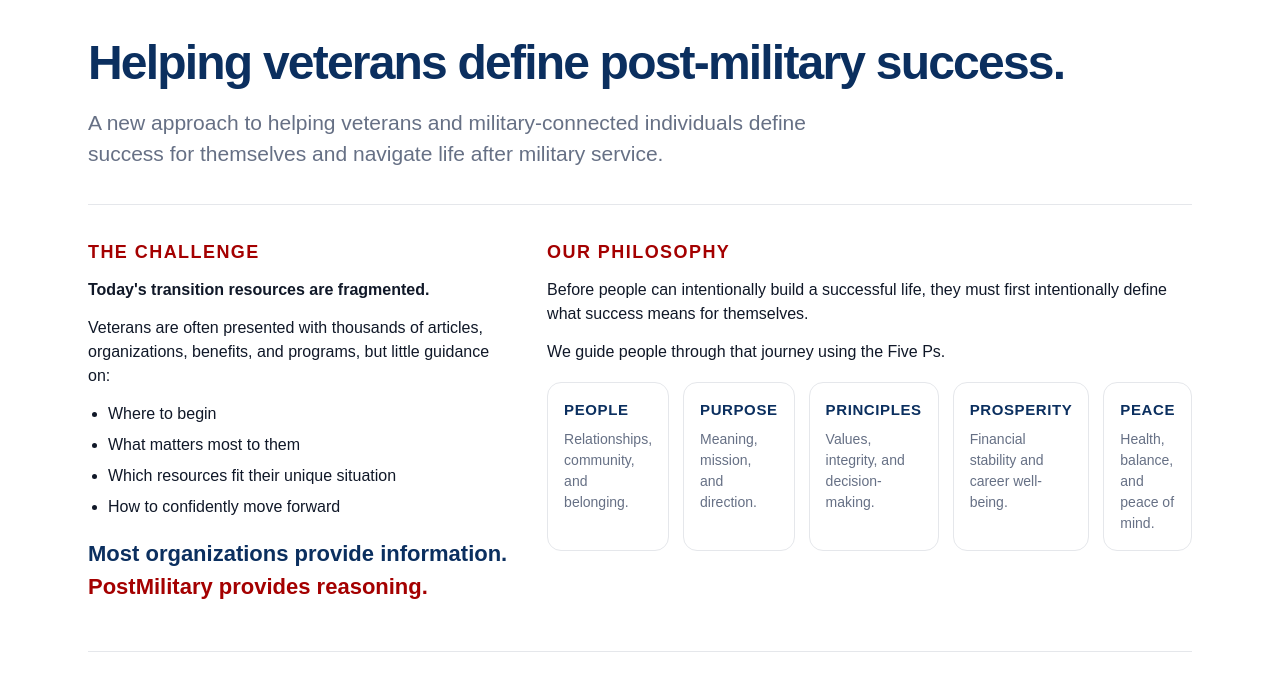
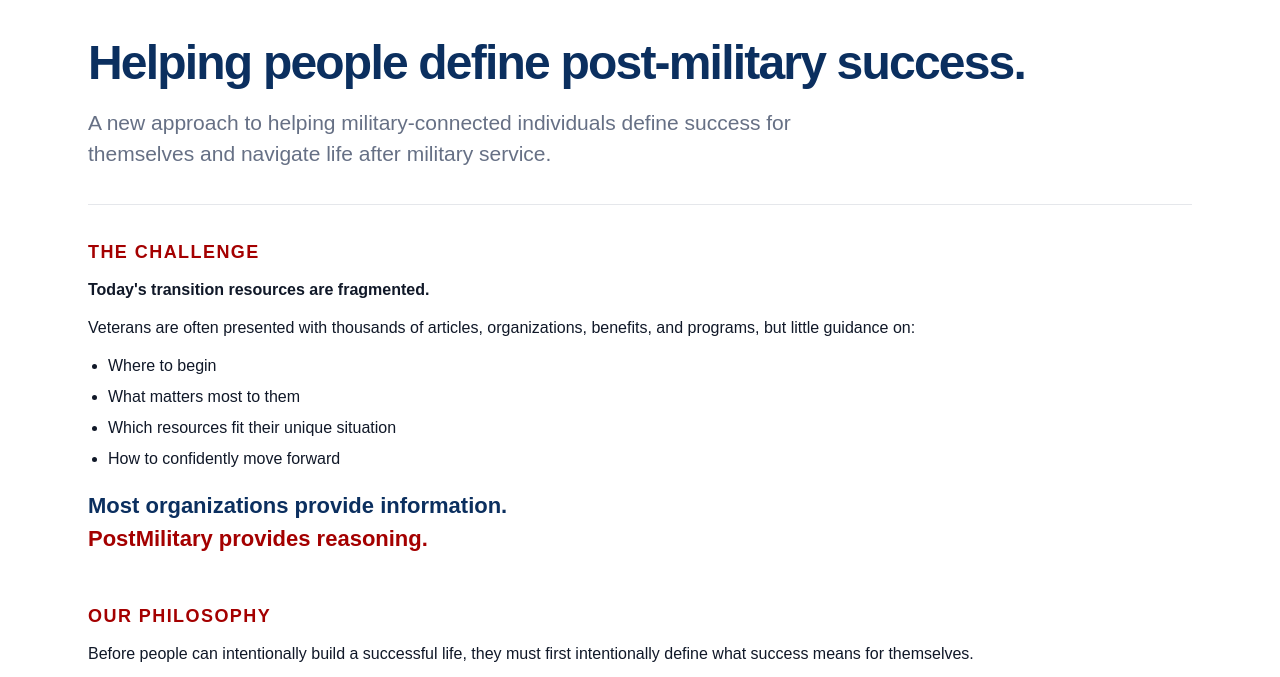
Before and after one commit to PostMilitary/postmilitary, a plain HTML site: page index.html in a window 1280 px wide. Shown: the part 121-798 px from the top of the page. Drawn offline with Linux system fonts and the light colour scheme.

Commit message:
Update index.html
Veterans = People = Everyone

```diff
--- a/index.html
+++ b/index.html
@@ -54,7 +54,7 @@
     }
     .grid {
       display:grid;
-      grid-template-columns:1fr 1fr;
+      grid-template-columns:1fr;
       gap:34px;
       margin-bottom:34px;
       border-bottom:1px solid var(--line);
@@ -143,8 +143,8 @@
     <img src="PostMilitary.Logo.Final.2980x337.png" alt="PostMilitary" class="logo" />
 
     <section class="hero">
-      <h1>Helping veterans define post-military success.</h1>
-      <p class="subhead">A new approach to helping veterans and military-connected individuals define success for themselves and navigate life after military service.</p>
+      <h1>Helping people define post-military success.</h1>
+      <p class="subhead">A new approach to helping military-connected individuals define success for themselves and navigate life after military service.</p>
     </section>
 
     <section class="grid">
```
